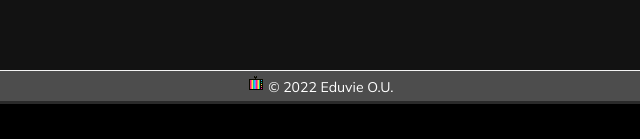
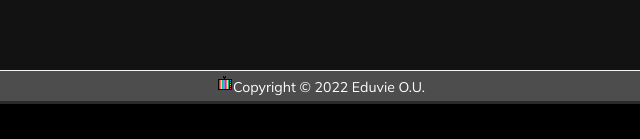
Before and after one commit to eduvieowen/portfolio-2022, a plain HTML site: page index.html in a window 1280 px wide. Shown: the part 3442-3581 px from the top of the page, 319-959 px from the left. Drawn offline with Linux system fonts and the light colour scheme; a web font is replaced by a local one.

Commit message:
Copyright Inclusion

```diff
--- a/index.html
+++ b/index.html
@@ -305,7 +305,7 @@
 
         </main>
 
-        <div class="copyright"><a href="https://eduvieowen.netlify.app/"><img src="media/f.ico"></a> © 2022 Eduvie O.U. </div>
+        <div class="copyright"><a href="https://eduvieowen.netlify.app/"><img src="media/f.ico"></a>Copyright © 2022 Eduvie O.U. </div>
       </div>
     </main>
 
```
